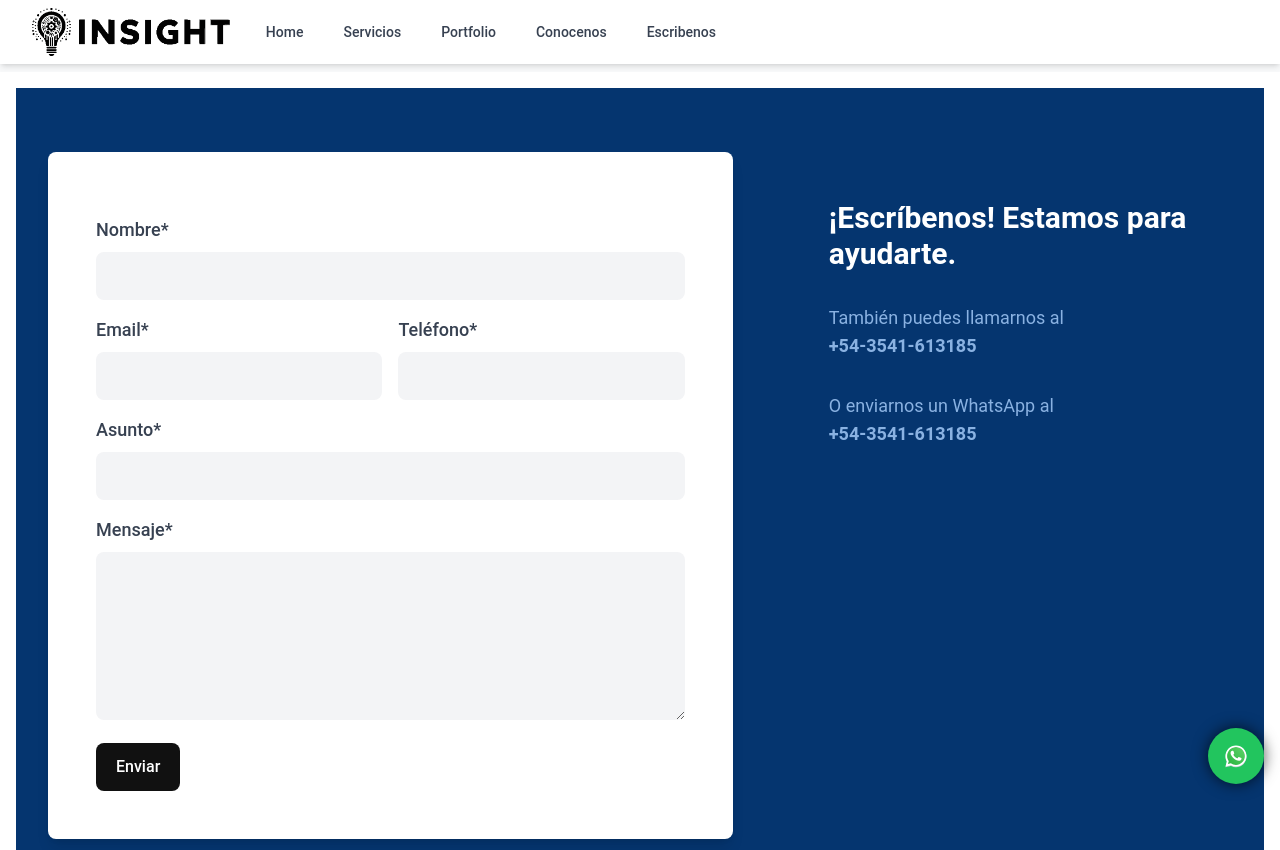
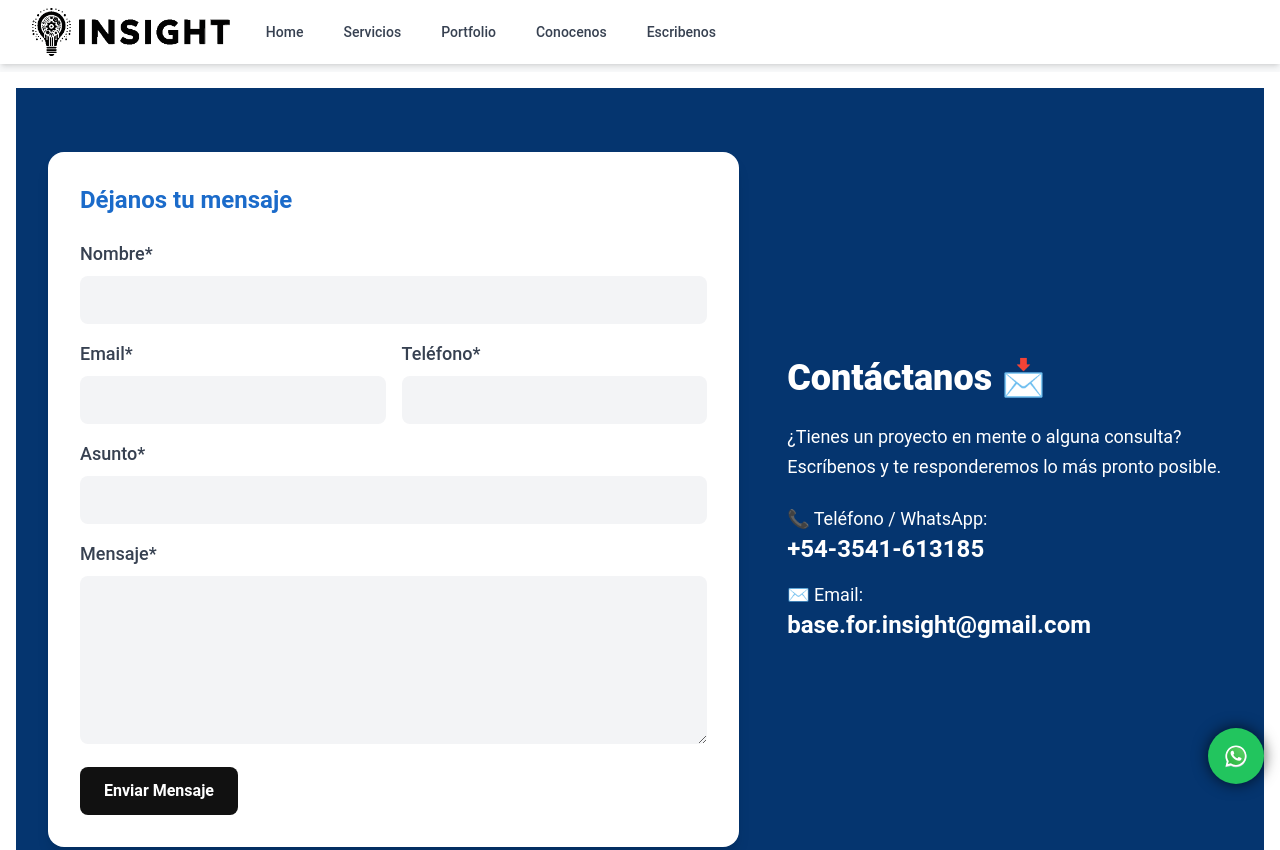
Before and after one commit to Master-Insight/Insight-Client, an Astro site: page /contacto in a window 1280 px wide. Shown: the top 850 px of the page. Built offline with nearby package versions, Linux system fonts and the light colour scheme; Astro itself is replaced by a stand-in of ours.

Commit message:
🛠 refact (Page): Contact optimice SEO

```diff
--- a/src/pages/contacto.astro
+++ b/src/pages/contacto.astro
@@ -4,17 +4,19 @@ import Layout from "../layouts/Layout.astro";
 
 const telefono = company.info.whatsapp;
 // activar email desde vercel
-// const email = company.info.email // base.for.insight@gmail.com
+const emailC = company.info.email; // base.for.insight@gmail.com
 const email = "124ad11f77fb1a9411ab49d0844a2803"; // codigo enviado por FormSubmit
 ---
 
-<Layout title="Contacto">
-  <!-- Section Form -->
-  <section class="bg-primary-darker w-full">
-    <div class="mx-auto max-w-screen-xl px-4 py-16 sm:px-6 lg:px-8">
-      <div class="grid grid-cols-1 gap-x-16 gap-y-8 lg:grid-cols-5">
+<Layout title="Contacto | Insight - Soluciones Digitales">
+  <section class="bg-primary-darker w-full py-16">
+    <div class="mx-auto max-w-screen-xl px-6 lg:px-8">
+      <div class="grid grid-cols-1 lg:grid-cols-5 gap-12 items-center">
         <!-- Formulario -->
-        <div class="rounded-lg bg-white p-8 shadow-lg lg:col-span-3 lg:p-12">
+        <div class="lg:col-span-3 bg-white p-8 rounded-2xl shadow-lg">
+          <h2 class="text-2xl font-bold text-primary mb-6">
+            Déjanos tu mensaje
+          </h2>
           <form
             action="https://formsubmit.co/124ad11f77fb1a9411ab49d0844a2803"
             method="POST"
@@ -28,93 +30,102 @@ const email = "124ad11f77fb1a9411ab49d0844a2803"; // codigo enviado por FormSubm
             <input type="hidden" name="_captcha" value="false" />
 
             <div>
-              <label for="nombre" class="text-lg font-medium text-gray-700"
-                >Nombre*</label
+              <label
+                for="nombre"
+                class="block text-lg font-medium text-gray-700">Nombre*</label
               >
               <input
-                class="mt-2 w-full bg-gray-100 rounded-lg border-gray-200 p-3"
                 type="text"
                 id="nombre"
                 name="nombre"
                 required
+                class="mt-2 w-full bg-gray-100 rounded-lg border-gray-200 p-3"
               />
             </div>
 
-            <div class="grid grid-cols-1 gap-4 sm:grid-cols-2">
+            <div class="grid grid-cols-1 sm:grid-cols-2 gap-4">
               <div>
-                <label for="email" class="text-lg font-medium text-gray-700"
-                  >Email*</label
+                <label
+                  for="email"
+                  class="block text-lg font-medium text-gray-700">Email*</label
                 >
                 <input
-                  class="mt-2 w-full bg-gray-100 rounded-lg border-gray-200 p-3"
                   type="email"
                   id="email"
                   name="email"
                   required
+                  class="mt-2 w-full bg-gray-100 rounded-lg border-gray-200 p-3"
                 />
               </div>
               <div>
-                <label for="telefono" class="text-lg font-medium text-gray-700"
+                <label
+                  for="telefono"
+                  class="block text-lg font-medium text-gray-700"
                   >Teléfono*</label
                 >
                 <input
-                  class="mt-2 w-full bg-gray-100 rounded-lg border-gray-200 p-3"
                   type="tel"
                   id="telefono"
                   name="telefono"
                   required
+                  class="mt-2 w-full bg-gray-100 rounded-lg border-gray-200 p-3"
                 />
               </div>
             </div>
 
             <div>
-              <label for="asunto" class="text-lg font-medium text-gray-700"
-                >Asunto*</label
+              <label
+                for="asunto"
+                class="block text-lg font-medium text-gray-700">Asunto*</label
               >
               <input
-                class="mt-2 w-full bg-gray-100 rounded-lg border-gray-200 p-3"
                 type="text"
                 id="asunto"
                 name="asunto"
                 required
+                class="mt-2 w-full bg-gray-100 rounded-lg border-gray-200 p-3"
               />
             </div>
 
             <div>
-              <label for="mensaje" class="text-lg font-medium text-gray-700"
-                >Mensaje*</label
+              <label
+                for="mensaje"
+                class="block text-lg font-medium text-gray-700">Mensaje*</label
               >
               <textarea
-                class="mt-2 w-full bg-gray-100 rounded-lg border-gray-200 p-3"
-                rows="6"
                 id="mensaje"
                 name="mensaje"
-                required></textarea>
+                required
+                rows="6"
+                class="mt-2 w-full bg-gray-100 rounded-lg border-gray-200 p-3"
+              ></textarea>
             </div>
 
             <div class="mt-4">
               <button
                 type="submit"
-                class="inline-block w-full rounded-lg bg-black px-5 py-3 font-medium text-white sm:w-auto"
+                class="w-full sm:w-auto px-6 py-3 bg-black text-white font-semibold rounded-lg hover:bg-gray-800 transition"
               >
-                Enviar
+                Enviar Mensaje
               </button>
             </div>
           </form>
         </div>
 
         <!-- Información de contacto -->
-        <div class="lg:col-span-2 lg:py-12 p-8">
-          <p class="max-w-xl text-3xl font-bold text-white">
-            ¡Escríbenos! Estamos para ayudarte.
+        <div class="lg:col-span-2 text-white">
+          <h1 class="text-4xl font-extrabold mb-6">Contáctanos 📩</h1>
+          <p class="text-lg mb-6 leading-relaxed">
+            ¿Tienes un proyecto en mente o alguna consulta? Escríbenos y te
+            responderemos lo más pronto posible.
           </p>
-          <div class="mt-8 text-lg text-primary-lighter">
-            <p>También puedes llamarnos al</p>
-            <p class="font-bold">{telefono}</p>
+          <div class="mt-4">
+            <p class="text-lg">📞 Teléfono / WhatsApp:</p>
+            <p class="text-2xl font-semibold">{telefono}</p>
           </div>
-          <div class="mt-8 text-lg text-primary-lighter">
-            <p class="mt-2 not-italic">O enviarnos un WhatsApp al</p>
-            <p class="font-bold">{telefono}</p>
+          <div class="mt-4">
+            <p class="text-lg">✉️ Email:</p>
+            <p class="text-2xl font-semibold">{emailC}</p>
           </div>
         </div>
       </div>
```
